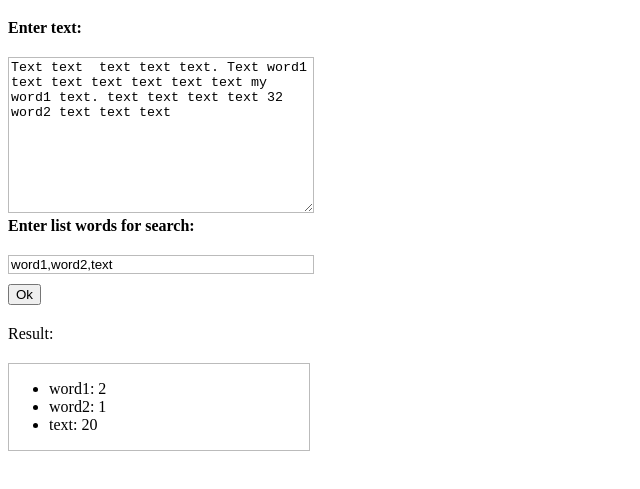
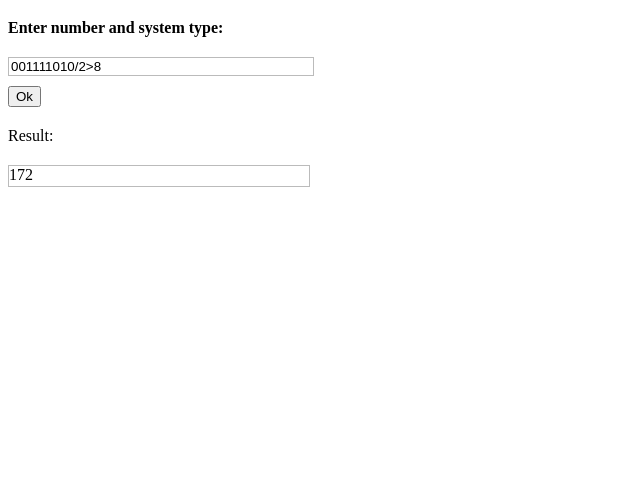
Before and after one commit to olgarozova/homework-js, a plain HTML site: page index.html in a window 1280 px wide. Both pictures are taken after a click on the button "Ok". Shown: the part 61-550 px from the top of the page, without its empty margins (0-640 px from the left). Drawn offline with Linux system fonts and the light colour scheme.

Commit message:
transfer from one number system to another

```diff
--- a/index.html
+++ b/index.html
@@ -12,16 +12,14 @@
 <body>
     <h1 id="contentTitle"> Task 3</h1>
     <form id = "form_transform" method="post" action="/">
-        <b>Enter text:</b><br>
-        <textarea id = "form_transform__text" rows="10" cols="45" >Text text  text text text. Text word1 text text text text text text my word1 text. text text text text 32 word2 text text text </textarea>
-        <br><b>Enter list words for search:</b><br>
-        <input id = "form_transform__words" value="word1,word2,text">
-        <input type="button" onclick = "insertHtml()" id = "form_transform__button" value="Ok">
+        <b>Enter number and system type:</b><br>
+        <input id = "form_transform__text" value="001111010/2>8">
+        <input type="button" onclick = "calculate()" id = "form_transform__button" value="Ok">
     </form>
     <div class = "contentResultTitle">Result:</div>
     <div class = "contentResult">
-        <ul id ="contentResult_list">
-        </ul>
+        <div id ="contentResult__text">
+        </div>
     </div>
 </body>
 
--- a/main.js
+++ b/main.js
@@ -1,51 +1,112 @@
-function isLetter(char) {
-    char = char.toUpperCase();
-    if (!(char >= "A" && char <= "Z")) {
-        return false;
+function myIndexOf(value,chars){
+    for(var i in chars){
+        if(chars[i] === value.toUpperCase()) return i ;
     }
-    return true;
+    return -1;
+}
+var sixteen = ['0','1','2','3','4','5','6','7','8','9','A','B','C','D','E','F'];
+
+function getNumbReverse(numb,system){
+    if(system === 16){
+        return myIndexOf(numb,sixteen);
+    }else{
+        return numb;
+    }
 }
 
-function isNumber(char) {
-    return !isNaN(char) && char !== '' && char !== ' ';
+function getNumb(numb,system){
+    if(system === 16){
+        return sixteen[numb];
+    }else{
+        return numb;
+    }
+}
+
+function recursiveDivision(numb,system,resArr){
+    if(numb < system){
+        resArr.unshift(getNumb(numb,system));
+        return;
+
+    }else{
+        resArr.unshift(getNumb(numb % system,system));
+        numb = Math.floor(numb / system);
+        recursiveDivision(numb,system,resArr);
+    }
+}
+
+function DecimalSystemToElse(numbStr,system){
+    var result = [];
+
+    recursiveDivision(+numbStr,+system,result);
+
+    return result.join('');
+}
+
+function ElseToDecDecimalSystem(numbStr,system){
+    var result = 0;
+    var rank = 0;
+    for(var i = numbStr.length-1 ; i >= 0 ;i--){
+        result += getNumbReverse(numbStr[i],+system) * Math.pow(+system,rank);
+        rank++;
+    }
+    return result;
+}
+
+function NotDecimalToNotDecimal(numbStr,fromSystem,toSystem){
+    var result = '';
+
+    result = ElseToDecDecimalSystem(numbStr,fromSystem);
+
+    result = DecimalSystemToElse(result,toSystem);
+
+    return result;
 }
 
 
-function counterWords(string, checkWords) {
+function getResult(inputData) {
+    var result = '';
 
-    var wordsList = checkWords.split(',');
-    var words = {};
-    for (var item of wordsList) {
-        words[item.toLowerCase()] = '0';
+    if(inputData){
+        if(inputData.fromSystem === '10'){
+            result = DecimalSystemToElse(inputData.number,inputData.toSystem);
+        }else if(inputData.toSystem === '10'){
+            result = ElseToDecDecimalSystem(inputData.number,inputData.fromSystem);
+        }else{
+            result = NotDecimalToNotDecimal(inputData.number,inputData.fromSystem,inputData.toSystem);
+        }
+
+    }else{
+        result = 'Incorrect input data';
     }
-    var textWord = '';
-    for (var symb of string) {
-        if (isLetter(symb) || isNumber(symb)) {
-            textWord += symb.toLowerCase();
-        } else {
-            if (words[textWord]) {
-                words[textWord]++;
-            }
 
-            textWord = '';
-        }
-    }
-    return words;
+    return result;
 }
 
-function outputResult(words) {
-    var str = '';
+function parseInputData(str){
 
-    for (var word in words) {
-        str += `<li>${word}: ${words[word]}</li>`;
+    if(myIndexOf('/',str) === -1 || myIndexOf('>',str) === -1){
+        return 0;
     }
-     console.log(str);
-    return str;
+    var numberStr = str.split('/',1);
+
+    var  systemsPattern = str.slice(numberStr[0].length+1,str.length);
+
+    var systems = systemsPattern.split('>');
+
+    return {
+        number : numberStr[0],
+        fromSystem : systems[0],
+        toSystem : systems[1],
+    };
 }
 
-function insertHtml() {
-    var str = document.getElementById("form_transform__text").value;
-    var words = document.getElementById("form_transform__words").value;
-    var html = outputResult(counterWords(str, words));
-    document.getElementById('contentResult_list').innerHTML = html;
+function calculate(){
+
+    var userStr = document.getElementById('form_transform__text').value;
+
+    var inputData = parseInputData(userStr);
+    var result = getResult(inputData);
+
+    document.getElementById('contentResult__text').innerHTML = result;
+
 }
```
